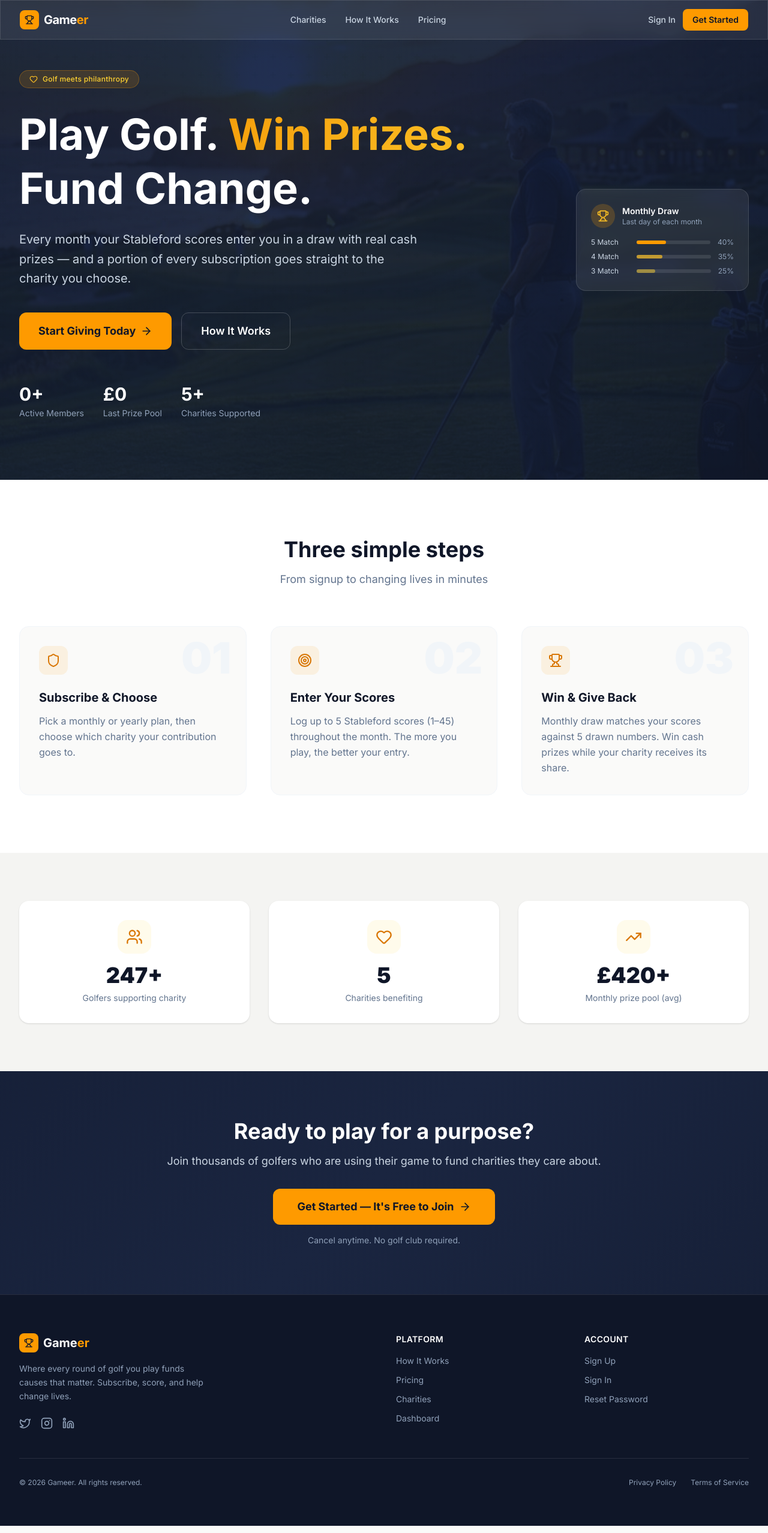
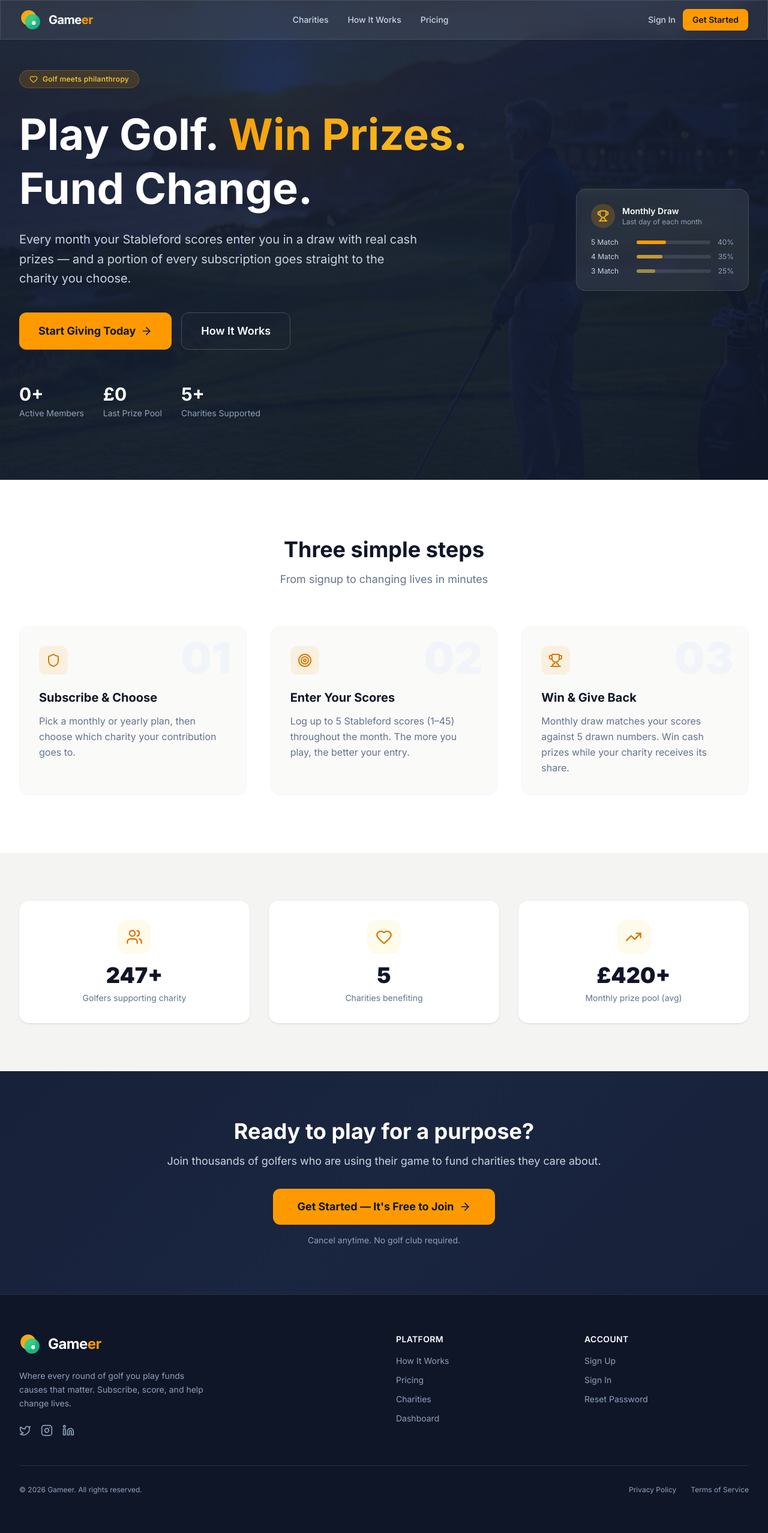
Before and after one commit to PranjalChirde/gameer, a Next.js app: page / in a window 1280 px wide. Shown: the whole page at 60% size. Built offline with nearby package versions, Linux system fonts and the light colour scheme; no server answers; the database is empty.

Commit message:
feat(ui): design and implement professional SVG brand logo

```diff
--- a/components/layout/Footer.tsx
+++ b/components/layout/Footer.tsx
@@ -1,5 +1,6 @@
 import Link from 'next/link'
-import { Trophy, Twitter, Instagram, Linkedin } from 'lucide-react'
+import { Twitter, Instagram, Linkedin } from 'lucide-react'
+import { Logo } from '@/components/ui/Logo'
 
 export default function Footer() {
   return (
@@ -8,11 +9,11 @@ export default function Footer() {
         <div className="grid grid-cols-1 md:grid-cols-4 gap-10">
           {/* Brand */}
           <div className="col-span-1 md:col-span-2">
-            <div className="flex items-center gap-2 mb-4">
-              <div className="w-8 h-8 bg-amber-500 rounded-lg flex items-center justify-center">
-                <Trophy className="w-4 h-4 text-[#0F1628]" />
-              </div>
-              <span className="text-white font-bold text-xl">Game<span className="text-amber-500">er</span></span>
+            <div className="flex items-center gap-3 mb-6">
+              <Logo className="w-9 h-9" />
+              <span className="text-white font-bold text-2xl tracking-tight">
+                Game<span className="text-amber-500">er</span>
+              </span>
             </div>
             <p className="text-sm leading-relaxed max-w-xs">
               Where every round of golf you play funds causes that matter. Subscribe, score, and help change lives.
--- a/components/layout/Navbar.tsx
+++ b/components/layout/Navbar.tsx
@@ -2,8 +2,9 @@
 
 import Link from 'next/link'
 import { useState } from 'react'
-import { Menu, X, Trophy, LogOut, User, LayoutDashboard, Settings } from 'lucide-react'
+import { Menu, X, LogOut, User, LayoutDashboard, Settings } from 'lucide-react'
 import { createClient } from '@/lib/supabase/client'
+import { Logo } from '@/components/ui/Logo'
 import { useRouter } from 'next/navigation'
 
 interface NavbarProps {
@@ -26,10 +27,8 @@ export default function Navbar({ user }: NavbarProps) {
       <div className="max-w-7xl mx-auto px-4 sm:px-6 lg:px-8">
         <div className="flex items-center justify-between h-16">
           {/* Logo */}
-          <Link href="/" className="flex items-center gap-2 group">
-            <div className="w-8 h-8 bg-amber-500 rounded-lg flex items-center justify-center">
-              <Trophy className="w-4 h-4 text-navy" />
-            </div>
+          <Link href="/" className="flex items-center gap-3 group">
+            <Logo className="w-9 h-9 transition-transform group-hover:scale-105 duration-300" />
             <span className="text-white font-bold text-xl tracking-tight">
               Game<span className="text-amber-500">er</span>
             </span>
--- /dev/null
+++ b/components/ui/Logo.tsx
@@ -0,0 +1,30 @@
+import React from 'react'
+
+export function Logo({ className = '' }: { className?: string }) {
+  return (
+    <svg width="34" height="34" viewBox="0 0 34 34" fill="none" xmlns="http://www.w3.org/2000/svg" className={className}>
+      <defs>
+        <linearGradient id="gradient-amber" x1="2" y1="2" x2="26" y2="26" gradientUnits="userSpaceOnUse">
+          <stop stopColor="#F59E0B" />
+          <stop offset="1" stopColor="#FBBF24" />
+        </linearGradient>
+        <linearGradient id="gradient-emerald" x1="32" y1="32" x2="8" y2="8" gradientUnits="userSpaceOnUse">
+          <stop stopColor="#10B981" />
+          <stop offset="1" stopColor="#34D399" />
+        </linearGradient>
+        <filter id="soft-shadow" x="-4" y="-4" width="42" height="42" filterUnits="userSpaceOnUse" colorInterpolationFilters="sRGB">
+          <feDropShadow dx="0" dy="2" stdDeviation="3" floodOpacity="0.15" />
+        </filter>
+      </defs>
+
+      {/* Base giving/energy circle */}
+      <circle cx="14" cy="14" r="12" fill="url(#gradient-amber)" filter="url(#soft-shadow)" />
+
+      {/* Overlapping golf/green circle with transparency for a sleek interlocking tech effect */}
+      <circle cx="20" cy="20" r="12" fill="url(#gradient-emerald)" fillOpacity="0.9" />
+
+      {/* Abstract golf hole / flag pinhole to tie the concept together */}
+      <circle cx="22" cy="22" r="3" fill="#ffffff" />
+    </svg>
+  )
+}
```
